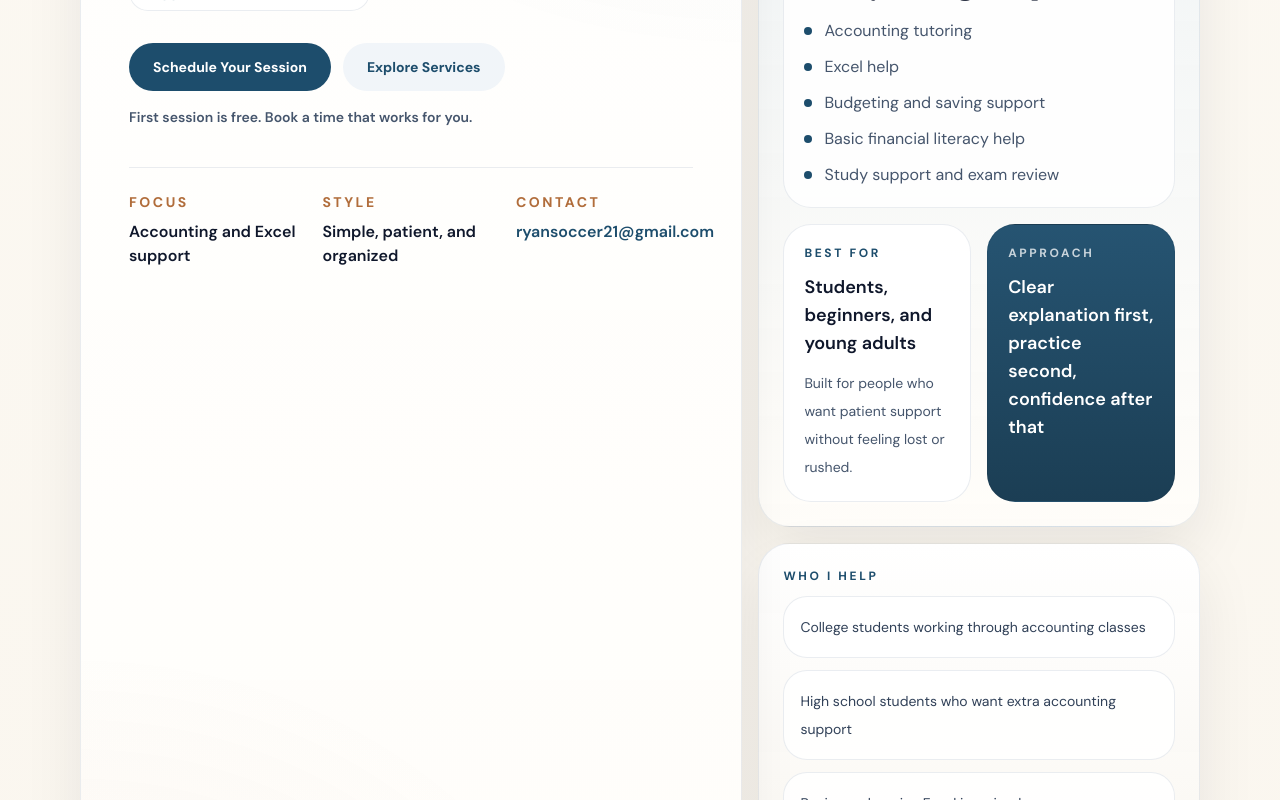
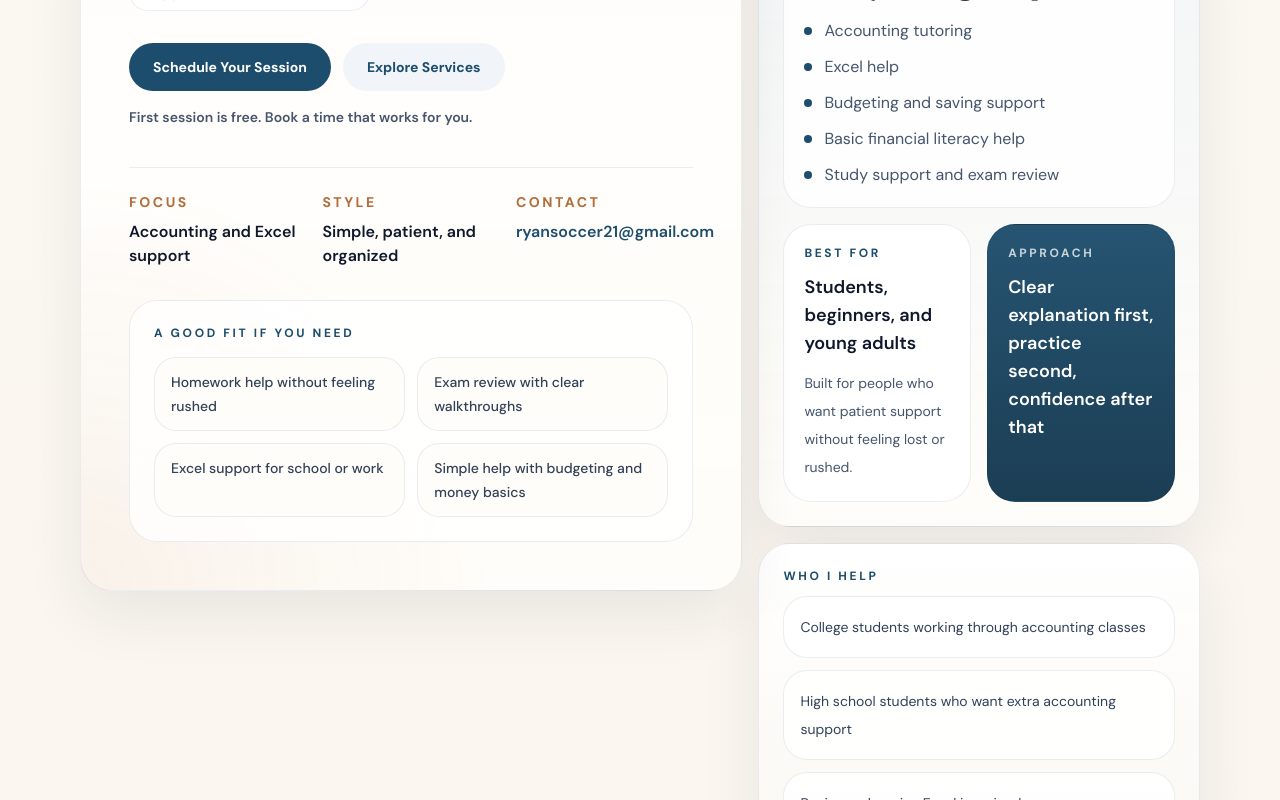
Before and after one commit to ryansoccer21-oss/accounting-made-simple, a Next.js app: page / in a window 1280 px wide. Shown: the part 774-1574 px from the top of the page. Built offline with nearby package versions, Linux system fonts and the light colour scheme.

Commit message:
Fix homepage hero stretch and add fit section

```diff
--- a/components/home-hero.js
+++ b/components/home-hero.js
@@ -4,7 +4,7 @@ import { contactInfo, heroBadges, serviceTopics, whoIHelp } from "../lib/site-da
 export default function HomeHero() {
   return (
     <section className="site-shell section-gap pb-10">
-      <div className="grid gap-4 lg:grid-cols-[minmax(0,1.2fr)_minmax(320px,0.8fr)]">
+      <div className="grid gap-4 lg:items-start lg:grid-cols-[minmax(0,1.2fr)_minmax(320px,0.8fr)]">
         <article className="surface-card relative overflow-hidden bg-[radial-gradient(circle_at_top_right,rgba(29,77,108,0.12),transparent_34%),radial-gradient(circle_at_bottom_left,rgba(177,109,59,0.08),transparent_30%),linear-gradient(180deg,rgba(255,255,255,0.98),rgba(255,253,249,1))] p-8 md:p-12">
           <div className="absolute right-6 top-6 hidden h-24 w-24 rounded-full border border-white/60 bg-[radial-gradient(circle,rgba(255,255,255,0.85),rgba(255,255,255,0))] lg:block" />
           <div className="inline-flex items-center gap-2 rounded-full border border-[color:var(--line)] bg-white/90 px-4 py-2 text-xs font-bold uppercase tracking-[0.18em] text-[color:var(--brand)]">
@@ -67,6 +67,24 @@ export default function HomeHero() {
               <a className="mt-2 block text-base font-semibold text-[color:var(--brand)]" href={`mailto:${contactInfo.email}`}>
                 {contactInfo.email}
               </a>
+            </div>
+          </div>
+          <div className="mt-8 rounded-[28px] border border-[var(--line)] bg-white/80 p-6">
+            <p className="eyebrow">A Good Fit If You Need</p>
+            <div className="mt-4 grid gap-3 sm:grid-cols-2">
+              {[
+                "Homework help without feeling rushed",
+                "Exam review with clear walkthroughs",
+                "Excel support for school or work",
+                "Simple help with budgeting and money basics"
+              ].map((item) => (
+                <div
+                  key={item}
+                  className="rounded-[22px] border border-[var(--line)] bg-[color:var(--surface)] px-4 py-3 text-sm font-medium leading-6 text-slate-700"
+                >
+                  {item}
+                </div>
+              ))}
             </div>
           </div>
         </article>
```
